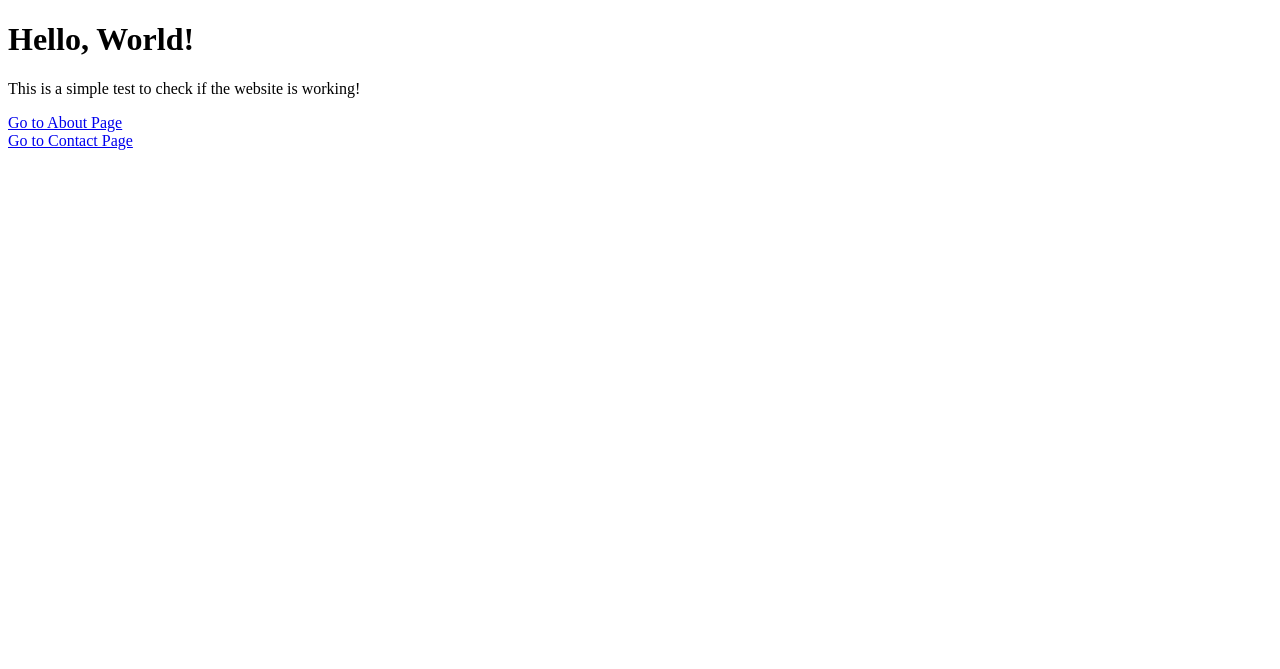
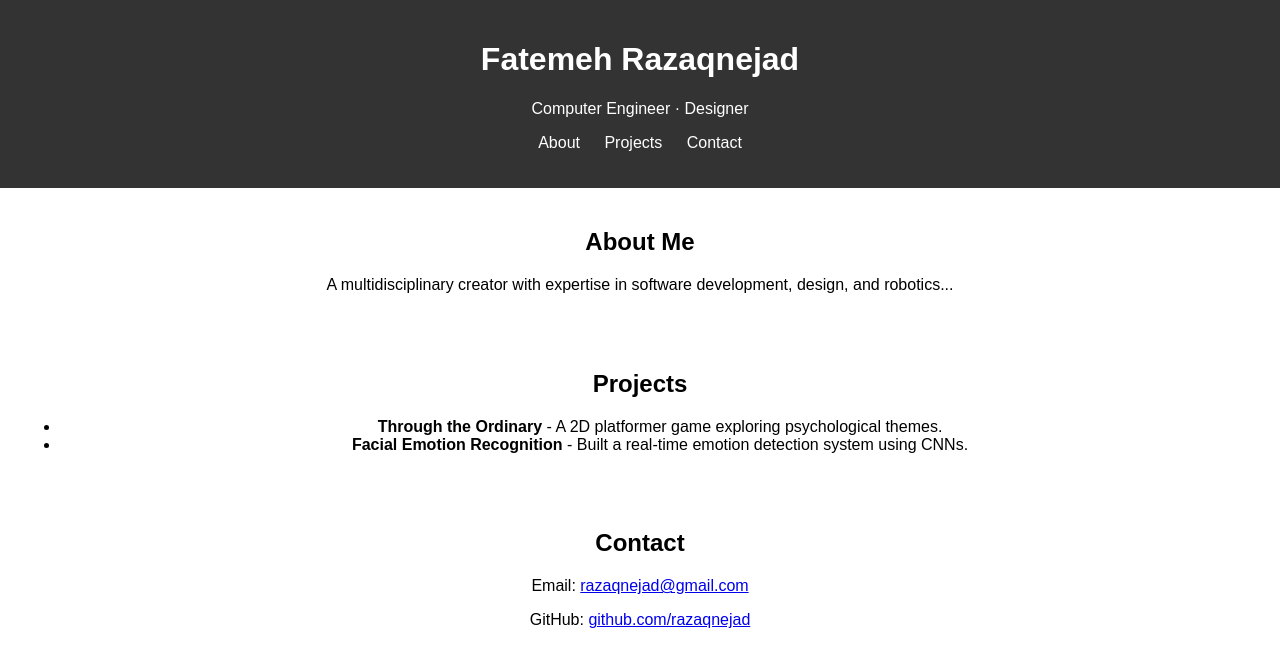
Before and after one commit to razaqnejad/razaqnejad.github.io, a plain HTML site: page index.html in a window 1280 px wide. Drawn offline with Linux system fonts and the light colour scheme.

Commit message:
Initial setup for portfolio site

```diff
--- /dev/null
+++ b/css/style.css
@@ -0,0 +1,31 @@
+body {
+    font-family: Arial, sans-serif;
+    margin: 0;
+    padding: 0;
+    text-align: center;
+}
+
+header {
+    background-color: #333;
+    color: white;
+    padding: 20px;
+}
+
+nav ul {
+    list-style-type: none;
+    padding: 0;
+}
+
+nav ul li {
+    display: inline;
+    margin: 0 10px;
+}
+
+nav ul li a {
+    color: white;
+    text-decoration: none;
+}
+
+section {
+    padding: 20px;
+}
--- a/index.html
+++ b/index.html
@@ -1,13 +1,43 @@
 <!DOCTYPE html>
-<html>
+<html lang="en">
 <head>
-    <title>My Simple Test Page</title>
+    <meta charset="UTF-8">
+    <meta name="viewport" content="width=device-width, initial-scale=1.0">
+    <title>Fatemeh Razaqnejad | Portfolio</title>
+    <link rel="stylesheet" href="css/style.css">
 </head>
 <body>
-    <h1>Hello, World!</h1>
-    <p>This is a simple test to check if the website is working!</p>
-    <a href="pages/about.html">Go to About Page</a>
-    <br>
-    <a href="pages/contact.html">Go to Contact Page</a>
+    <header>
+        <h1>Fatemeh Razaqnejad</h1>
+        <p>Computer Engineer · Designer</p>
+        <nav>
+            <ul>
+                <li><a href="#about">About</a></li>
+                <li><a href="#projects">Projects</a></li>
+                <li><a href="#contact">Contact</a></li>
+            </ul>
+        </nav>
+    </header>
+
+    <section id="about">
+        <h2>About Me</h2>
+        <p>A multidisciplinary creator with expertise in software development, design, and robotics...</p>
+    </section>
+
+    <section id="projects">
+        <h2>Projects</h2>
+        <ul>
+            <li><strong>Through the Ordinary</strong> - A 2D platformer game exploring psychological themes.</li>
+            <li><strong>Facial Emotion Recognition</strong> - Built a real-time emotion detection system using CNNs.</li>
+        </ul>
+    </section>
+
+    <section id="contact">
+        <h2>Contact</h2>
+        <p>Email: <a href="mailto:razaqnejad@gmail.com">razaqnejad@gmail.com</a></p>
+        <p>GitHub: <a href="https://github.com/razaqnejad">github.com/razaqnejad</a></p>
+    </section>
+
+    <script src="js/script.js"></script>
 </body>
 </html>
```
Also changed, not shown: css/main.css (deleted).
